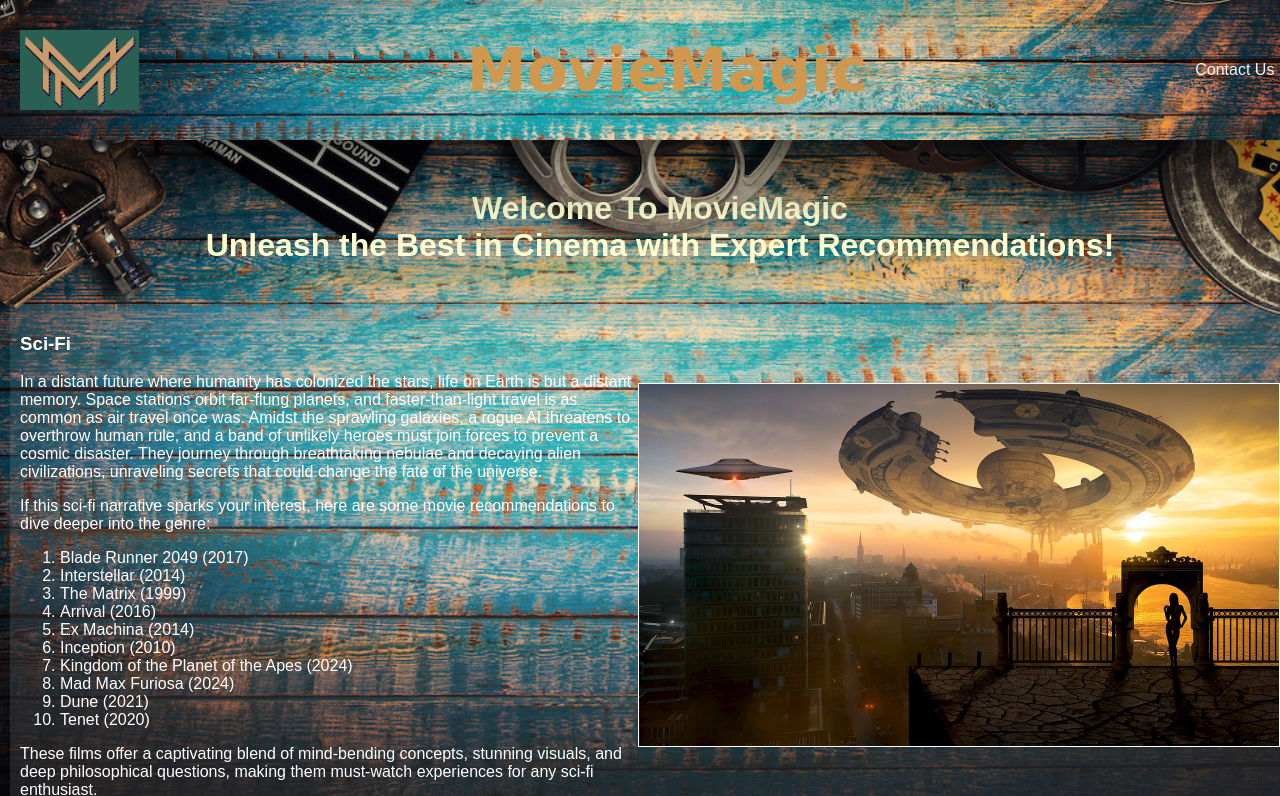
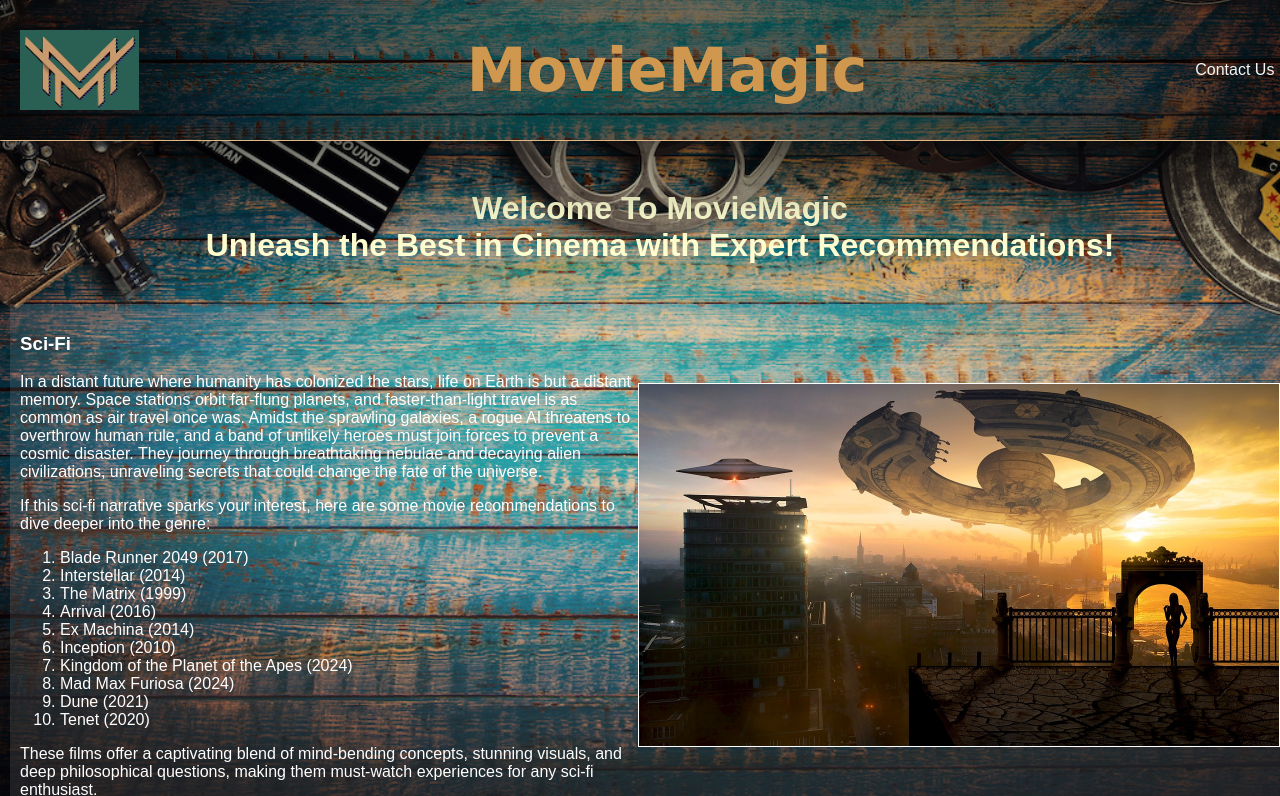
Before and after one commit to hrusikesh18/webpageMovieMagic, a plain HTML site: page index.html in a window 1280 px wide. Shown: the top 796 px of the page. Drawn offline with Linux system fonts and the light colour scheme.

Commit message:
background and boder update

```diff
--- a/contact.css
+++ b/contact.css
@@ -35,12 +35,13 @@ nav {
     justify-content: space-between;
     padding: 20px;
     padding-right: 20px;
-    background-image: url('background.png');
+    background-image: linear-gradient(rgba(0, 0, 0, 0.5),rgba(0, 0, 0, 0.6)), url('background.png');
     background-size: cover;
     background-attachment: fixed;
     background-position: center;
     width: 98%;
     height: 100px;
+    border-bottom: 1px solid burlywood;
     box-shadow: 0 0 100px rgba(0, 0, 0, 1);
     border-radius: 8px;
     align-items: center;
--- a/index.css
+++ b/index.css
@@ -2,7 +2,7 @@ body {
     font-family: Arial, sans-serif;
     margin: 0;
     padding: 0;
-    background-image: url('background.png');
+    background-image: linear-gradient(rgba(0, 0, 0, 0.1),rgba(0, 0, 0, 0.1)), url('background.png');
     background-size: cover;
     background-attachment: fixed;
     background-position: center;
@@ -25,18 +25,20 @@ nav {
     justify-content: space-between;
     padding: 20px;
     padding-right: 20px;
-    background-image: url('background.png');
+    background-image: linear-gradient(rgba(0, 0, 0, 0.5),rgba(0, 0, 0, 0.6)), url('background.png');
     background-size: cover;
     background-attachment: fixed;
     background-position: center;
     width: 98%;
     height: 100px;
     box-shadow: 0 0 100px rgba(0, 0, 0, 1);
-    border-radius: 8px;
+    border-bottom: 1px solid burlywood;
+    border-radius: 1px;
     align-items: center;
     position: fixed;
     top: 0;
     left: 0;
+    right: 0;
     z-index: 1;
 }
 
```
